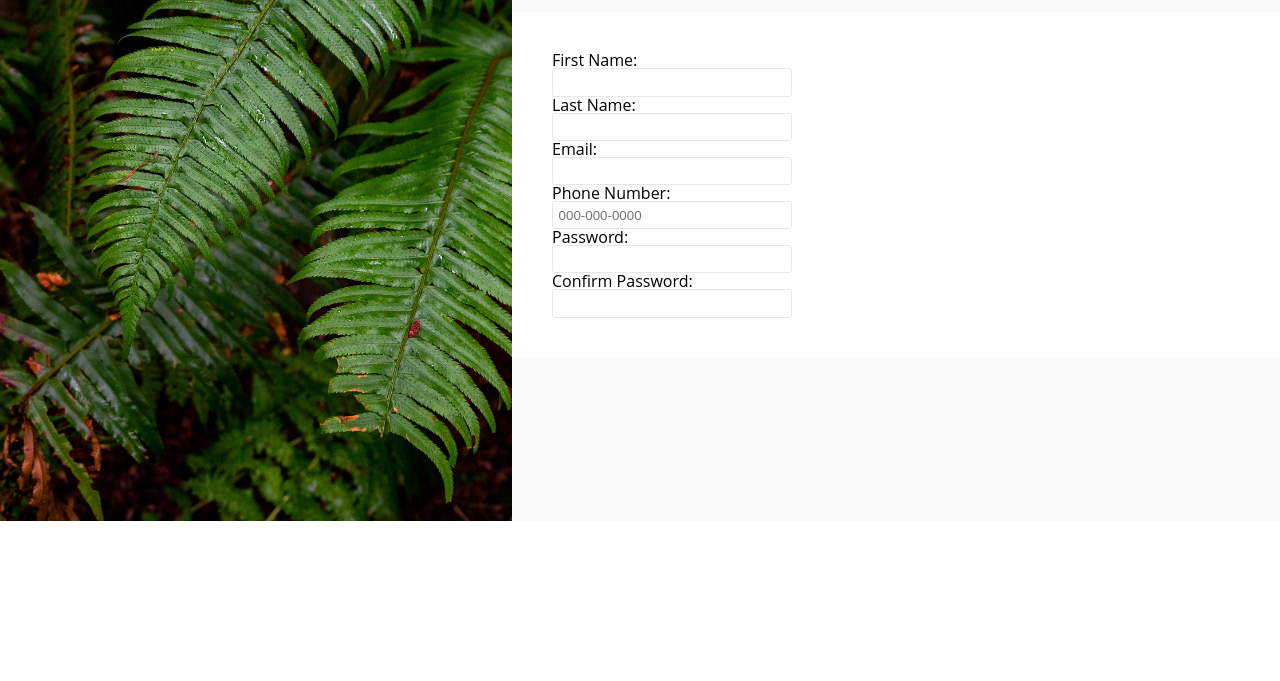
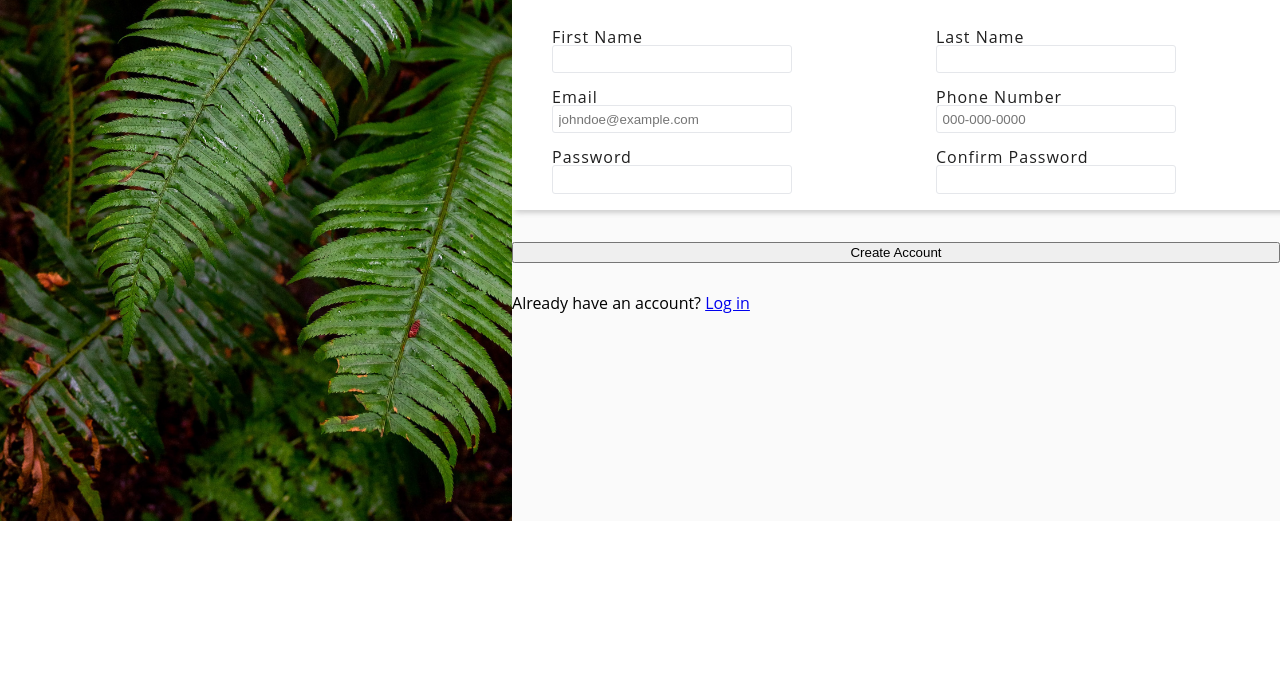
Before and after one commit to Jaywatts15/Sign-up-Form, a plain HTML site: page index.html in a window 1280 px wide. Shown: the part 279-960 px from the top of the page. Before the commit the page ends 800 px from the top, so only its background shows below. Drawn offline with Linux system fonts and the light colour scheme.

Commit message:
Completed form styling, began button and login

```diff
--- a/css/style.css
+++ b/css/style.css
@@ -104,16 +104,28 @@ body {
 .main-container {
     height: var(--container-height);
     width: calc(100vw - var(--logo-width));
-    display: flex;
-    align-items: center;
     font-family: var(--default-font);
     background-color: rgb(250, 250, 250);
 }
 
 .main-content {
+    height: 100%;
+    width: 100%;
     display: flex;
     flex-direction: column;
     gap: 2rem;
+    padding: 5rem 0rem;
+}
+
+.call {
+    display: flex;
+    flex-direction: column;
+    gap: 2rem;
+    font-weight: 700;
+    font-size: 1.25rem;
+    margin-bottom: 1rem;
+    max-width: 70%;
+    margin-left: var(--gap);
 }
 
 .top-down {
@@ -125,9 +137,31 @@ body {
 .form {
     background-color: white;
     width: 100%;
-    padding: var(--gap);
+    max-height: 30vh;
+    padding: 1rem var(--gap) 1rem var(--gap);
+    display: flex;
+    flex-direction: column;
+    justify-content: space-between;
+    gap: 2rem;
+    box-shadow: 3px 3px 5px 0px rgba(207,207,207,1);
+}
+
+.form-title {
+    font-size: 1.25rem;
+    font-weight: 700;
+    color: rgb(20, 20, 20);
+}
+
+.form-input {
+    width: 100%;
     display: grid;
-    grid-template-columns: 2;
+    grid-template-columns: 1fr 1fr;
+    grid-row-gap: 1rem;
+}
+
+.form, .form-input {
+    letter-spacing: 1px;
+    color: rgb(31, 31, 31);
 }
 
 input {
@@ -137,16 +171,15 @@ input {
     padding: 0.35rem;
 }
 
+input[type=number] {
+    -moz-appearance: textfield;
+  }
+
 :focus {
     outline: 1px solid rgb(89, 89, 247);
     box-shadow: 2px 2px 10px 0px rgb(180, 180, 180);
 }
 
-.call {
-    display: flex;
-    flex-direction: column;
-    gap: 2rem;
-    font-weight: 700;
-    max-width: 70%;
-    margin-left: var(--gap);
+.create {
+
 }
--- a/index.html
+++ b/index.html
@@ -21,33 +21,40 @@
                 <p>This is not a real online service! You know you need something like this in your life to help you realize your deepest dreams. Sign up <em>now</em> to get started</p>
                 <p>You <em>know</em> you want to.</p>
             </div>
-            <formfield class="form">
+            <div class="form">
+                <legend class="form-title">Let's Do This!</legend>
+                <div class="form-input">
                     <form action="#" class="top-down">
-                    <label for="firstName">First Name:</label>
-                    <input type="text" id="firstName" name="firstName">
+                        <label for="FirstName">First Name</label>
+                        <input type="text" id="firstName" name="FirstName" required>
                     </form>
                     <form action="#" class="top-down">
-                    <label for="lastName">Last Name:</label>
-                    <input type="text" id="lastName" name="lastName">
+                        <label for="LastName">Last Name</label>
+                        <input type="text" id="LastName" name="LastName" required>
                     </form>
                     <form action="#" class="top-down">
-                    <label for="email">Email:</label>
-                    <input type="email" id="email" name="email">
+                        <label for="Email">Email</label>
+                        <input type="email" id="Email" name="Email" placeholder="johndoe@example.com" required>
                     </form>
                     <form action="#" class="top-down">
-                    <label for="phoneNumber">Phone Number:</label>
-                    <input type="number" id="phoneNumber" name="phoneNumber" placeholder="000-000-0000">
+                        <label for="phoneNumber">Phone Number</label>
+                        <input type="number" id="phoneNumber" name="phoneNumber" placeholder="000-000-0000" required>
                     </form>
                     <form action="#" class="top-down">
-                    <label for="password">Password:</label>
-                    <input type="password" id="password" name="password">
+                        <label for="Password">Password</label>
+                        <input type="password" id="Password" name="Password" aria-errormessage="Passwords do not match" pattern="(?=.*\d)(?=.*[a-z])(?=.*[A-Z]).{8,}" required>
                     </form>
-                <form action="#" class="top-down">
-                    <label for="confirmPassword">Confirm Password:</label>
-                    <input type="password" id="confirmPassword" name="confirmPassword">
+                    <form action="#" class="top-down" >
+                        <label for="confirmPassword">Confirm Password</label>
+                        <input type="password" id="confirmPassword" name="confirmPassword" aria-errormessage="Passwords do not match" pattern="(?=.*\d)(?=.*[a-z])(?=.*[A-Z]).{8,}" required>
                     </form>
-            </formfield>
                 </div>
             </div>
+            <button type="button" class="create">Create Account</button>
+            <div class="login"><p>Already have an account? <a href="#" class="login-link">Log in</a></p></div>
+        </div>
+    </div>
+
+    <script src="./js/script.js"></script>
 </body>
 </html>
```
Lines whose indentation alone changed are shown as unchanged.
